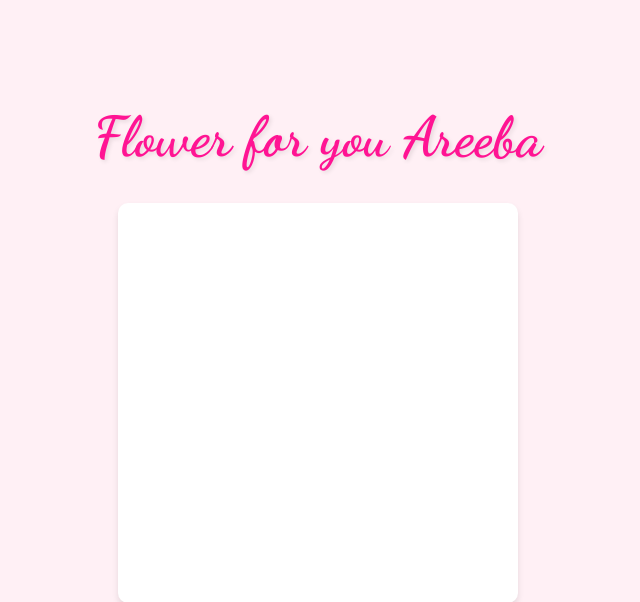
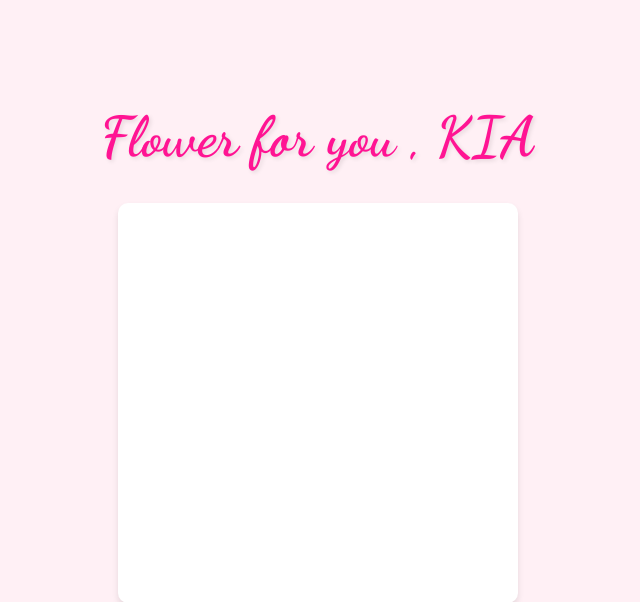
Before and after one commit to shark4real/final, a Flask app: page / in a window 1280 px wide. Shown: the top 602 px of the page, without its empty margins (322-962 px from the left). Run offline with Flask 3, Linux system fonts and the light colour scheme.

Commit message:
Update index.html

```diff
--- a/templates/index.html
+++ b/templates/index.html
@@ -11,7 +11,7 @@
 <body>
     <div class="container">
         <div class="content-wrapper">
-            <h1 class="main-title">Flower for you Areeba</h1>
+            <h1 class="main-title">Flower for you , KIA</h1>
             <div class="canvas-container">
                 <img id="flowerImage" class="flower-image" src="" alt="Flower drawing" style="display: none;">
                 <div id="loadingSpinner" class="spinner-border text-pink" role="status" style="display: none;">
```
